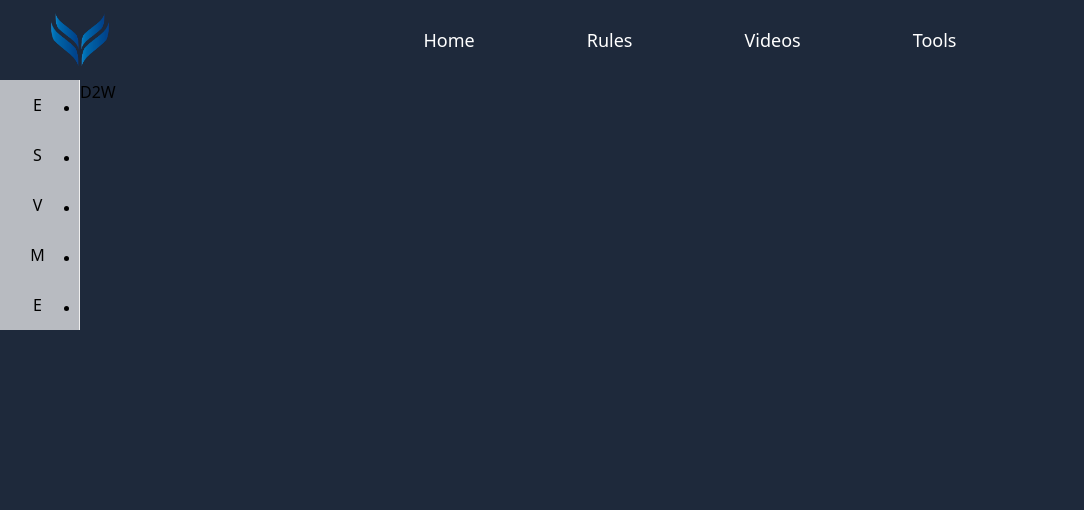
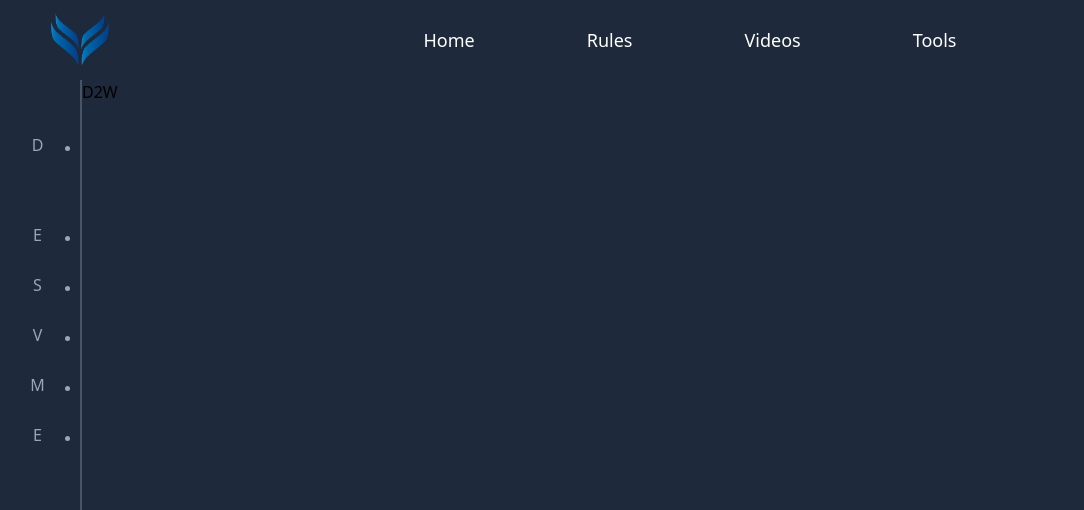
Before and after one commit to dynamicflying/website, a Next.js app: page /website/videos in a window 1280 px wide. Shown: the top 510 px of the page, without its empty margins (0-1084 px from the left). Built offline with nearby package versions, Linux system fonts and the light colour scheme.

Commit message:
feat: improve videos sidebar

```diff
--- a/components/VideosSidebar.tsx
+++ b/components/VideosSidebar.tsx
@@ -1,5 +1,11 @@
 import { useState } from 'react';
-import { Menu, MenuItem, Sidebar, SubMenu } from 'react-pro-sidebar';
+import {
+  Menu,
+  MenuItem,
+  MenuItemStyles,
+  Sidebar,
+  SubMenu,
+} from 'react-pro-sidebar';
 import { Disciplines, Pattern } from '../utils/types';
 import { useWindowSize } from '../utils/utils';
 
@@ -18,6 +24,7 @@ export default function VideosSidebar({
   viewState,
 }: VideosSidebarProps) {
   const [view, setView] = viewState;
+  const [selectorOpen, setSelectorOpen] = useState(false);
   const [activeSubMenu, openSubMenu] = useState(undefined);
   const [width] = useWindowSize();
 
@@ -49,9 +56,49 @@ export default function VideosSidebar({
     },
   ];
 
+  const menuItemsStyles: MenuItemStyles = {
+    button: ({ level, active, disabled }) => {
+      return {
+        color: active ? '#fff' : '#9da5b4',
+        backgroundColor: active ? '#314361' : '#1e293b',
+        ':hover': {
+          color: '#fff',
+          backgroundColor: '#445d87',
+        },
+      };
+    },
+  };
+
   return (
-    <Sidebar defaultCollapsed={width < 800}>
-      <Menu>
+    <div className="flex pt-10 border-r-solid border-r-2 border-r-slate-600">
+      <Sidebar
+        defaultCollapsed={width < 800}
+        backgroundColor="#1e293b"
+        rootStyles={{ borderWidth: 0 }}
+      >
+        <Menu closeOnClick menuItemStyles={menuItemsStyles}>
+          <SubMenu
+            label={`Discipline: ${view.discipline}`}
+            icon={<p>D</p>}
+            open={selectorOpen}
+            onOpenChange={(open) => setSelectorOpen(open)}
+          >
+            {Object.keys(disciplines).map((discipline: keyof Disciplines) => (
+              <MenuItem
+                key={discipline}
+                active={view.discipline == discipline}
+                onClick={() => {
+                  setView({ discipline, pattern: '' });
+                  setSelectorOpen(false);
+                }}
+              >
+                {discipline}
+              </MenuItem>
+            ))}
+          </SubMenu>
+        </Menu>
+        <div className="m-10"></div>
+        <Menu closeOnClick menuItemStyles={menuItemsStyles}>
           {submenus.map(({ label, icon, patterns }) => (
             <CustomSubMenu
               key={label}
@@ -60,6 +107,7 @@ export default function VideosSidebar({
               patterns={patterns}
               open={activeSubMenu === label}
               onSubMenuOpen={openSubMenu}
+              currentPattern={view.pattern}
               onPatternClick={(pattern) =>
                 setView({ discipline: view.discipline, pattern })
               }
@@ -67,6 +115,7 @@ export default function VideosSidebar({
           ))}
         </Menu>
       </Sidebar>
+    </div>
   );
 }
 
@@ -76,21 +125,24 @@ interface SubMenuProps {
   patterns: Record<string, Pattern>;
   open: boolean;
   onSubMenuOpen: (label: string) => void;
+  currentPattern: string;
   onPatternClick: (pattern: string) => void;
 }
 
 function CustomSubMenu(props: SubMenuProps) {
-  const [open, setOpen] = useState(props.open);
-
   return (
     <SubMenu
       label={props.label}
       icon={props.icon}
       open={props.open}
-      onOpenChange={() => props.onSubMenuOpen(props.label)}
+      onOpenChange={(open) => props.onSubMenuOpen(open ? props.label : null)}
     >
       {Object.entries(props.patterns || {}).map(([key, pattern]) => (
-        <MenuItem key={key} onClick={() => props.onPatternClick(key)}>
+        <MenuItem
+          key={key}
+          active={props.currentPattern == key}
+          onClick={() => props.onPatternClick(key)}
+        >
           {key} - {pattern.name}
         </MenuItem>
       ))}
--- a/data/disciplines.yml
+++ b/data/disciplines.yml
@@ -13,6 +13,44 @@ D2W:
           When passing through the centre the second time, each Performer changes to carving towards his/her
           left in the first and third Snake (right in the second Snake).
         video: https://www.youtube.com/watch?v=y7XC7U-wgE8
+      S-2:
+        name: Head-up Inface Snake
+        description: >
+          Performers cross the Start Sideline in a head-down inface orientation and remain in head-down inface
+          carving during the entire Pattern. Performers begin by carving towards the Performers' left in the first
+          and third Snake (right in the second Snake). When passing through the centre the first time, each
+          Performer changes to carving towards his/her right in the first and third Snake (left in the second Snake).
+          When passing through the centre the second time, each Performer changes to carving towards his/her
+          left in the first and third Snake (right in the second Snake).
+        video: https://www.youtube.com/watch?v=y7XC7U-wgE8
     verticals:
     mixers:
     exits:
+D4W:
+  name: Dynamic 4-Way
+  patterns:
+    entrances:
+    snakes:
+      S-1:
+        name: Head-down Inface Snake
+        description: >
+          Performers cross the Start Sideline in a head-down inface orientation and remain in head-down inface
+          carving during the entire Pattern. Performers begin by carving towards the Performers' left in the first
+          and third Snake (right in the second Snake). When passing through the centre the first time, each
+          Performer changes to carving towards his/her right in the first and third Snake (left in the second Snake).
+          When passing through the centre the second time, each Performer changes to carving towards his/her
+          left in the first and third Snake (right in the second Snake).
+        video: https://www.youtube.com/watch?v=y7XC7U-wgE8
+      S-2:
+        name: Head-up Inface Snake
+        description: >
+          Performers cross the Start Sideline in a head-down inface orientation and remain in head-down inface
+          carving during the entire Pattern. Performers begin by carving towards the Performers' left in the first
+          and third Snake (right in the second Snake). When passing through the centre the first time, each
+          Performer changes to carving towards his/her right in the first and third Snake (left in the second Snake).
+          When passing through the centre the second time, each Performer changes to carving towards his/her
+          left in the first and third Snake (right in the second Snake).
+        video: https://www.youtube.com/watch?v=y7XC7U-wgE8
+    verticals:
+    mixers:
+    exits:
--- a/pages/videos.tsx
+++ b/pages/videos.tsx
@@ -12,7 +12,7 @@ export default function Videos({ disciplines }: { disciplines: Disciplines }) {
   });
 
   return (
-    <div className="flex flex-row">
+    <div className="flex flex-row h-full">
       <VideosSidebar disciplines={disciplines} viewState={[view, setView]} />
       <div className="flex">
         {view.discipline} {view.pattern}
```
Lines whose indentation alone changed are shown as unchanged.
